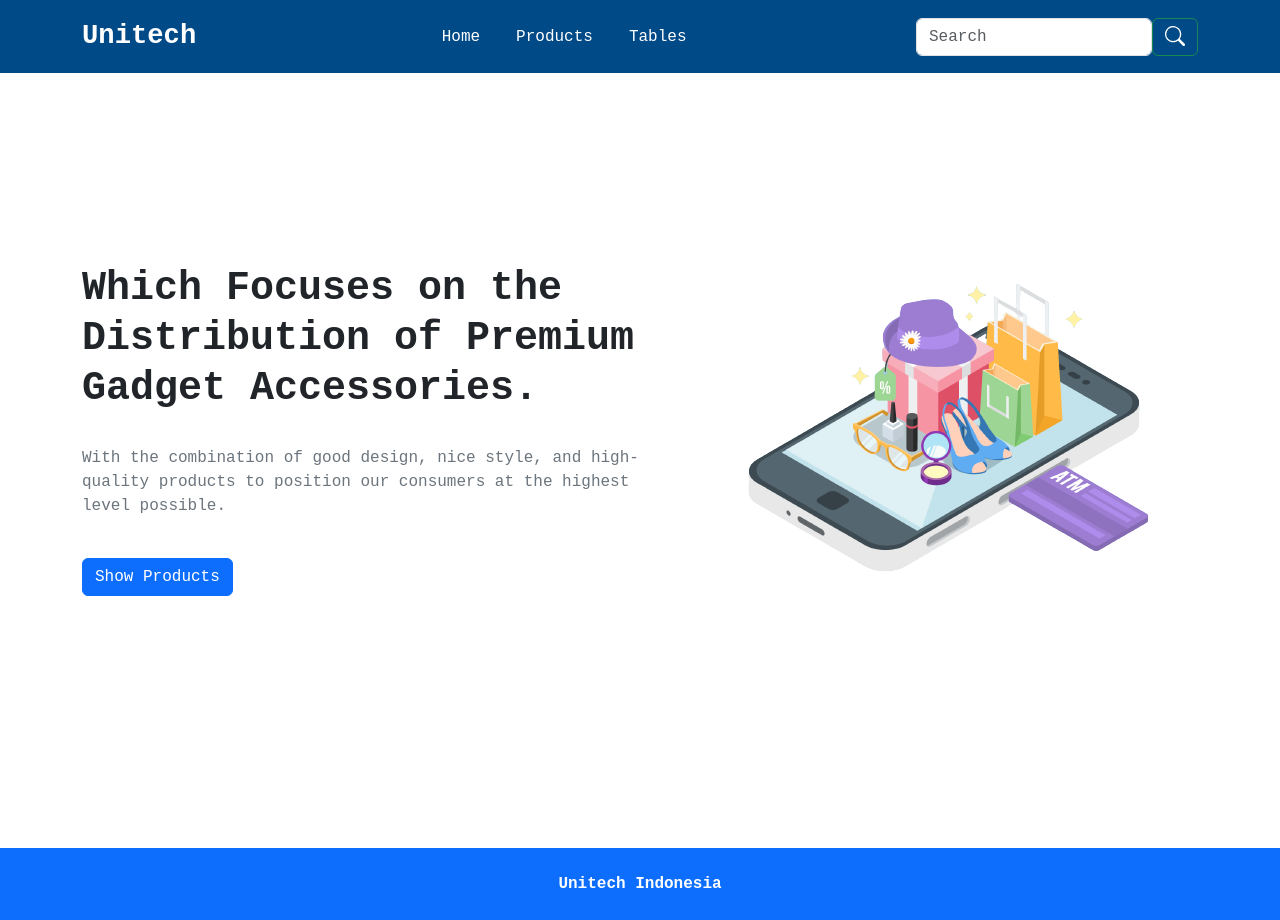
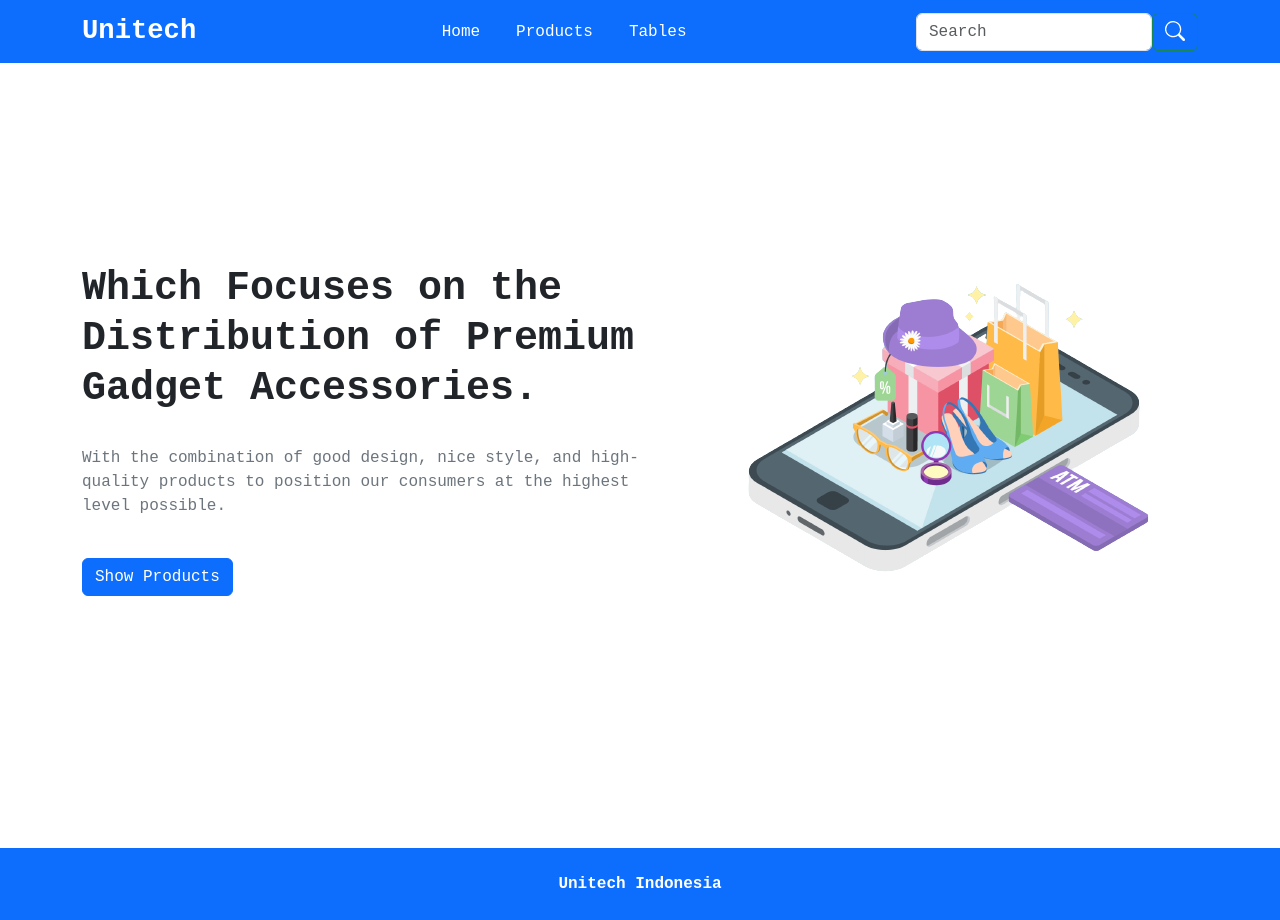
Before and after one commit to mochfarrel06/ecommerce-products, a React (Vite) app: page / in a window 1280 px wide. Built offline with nearby package versions, Linux system fonts and the light colour scheme.

Commit message:
memodifikasi navbar

```diff
--- a/src/layouts/navbar/index.jsx
+++ b/src/layouts/navbar/index.jsx
@@ -8,7 +8,7 @@ import {
   Button,
 } from "react-bootstrap";
 import {Search} from "react-bootstrap-icons";
-import {NavLink, useNavigate} from "react-router-dom";
+import {Link, NavLink, useNavigate} from "react-router-dom";
 import {navLinks} from "../../utils/index";
 
 function NavbarComponent() {
@@ -27,9 +27,11 @@ function NavbarComponent() {
   };
 
   return (
-    <Navbar expand="lg" className="">
+    <Navbar expand="lg" className="bg-primary">
       <Container>
-        <Navbar.Brand href="#home">Unitech</Navbar.Brand>
+        <Link to={"/"}>
+          <Navbar.Brand href="#home">Unitech</Navbar.Brand>
+        </Link>
         <Navbar.Toggle aria-controls="basic-navbar-nav" />
         <Navbar.Collapse id="basic-navbar-nav">
           <Nav className="mx-auto">
--- a/src/styles/css/main.css
+++ b/src/styles/css/main.css
@@ -104,8 +104,3 @@ header {
 .card .rating .card-text {
   font-size: 0.8rem;
 }
-
-.card-list-img {
-  background-color: red;
-  width: 20%;
-}
```
